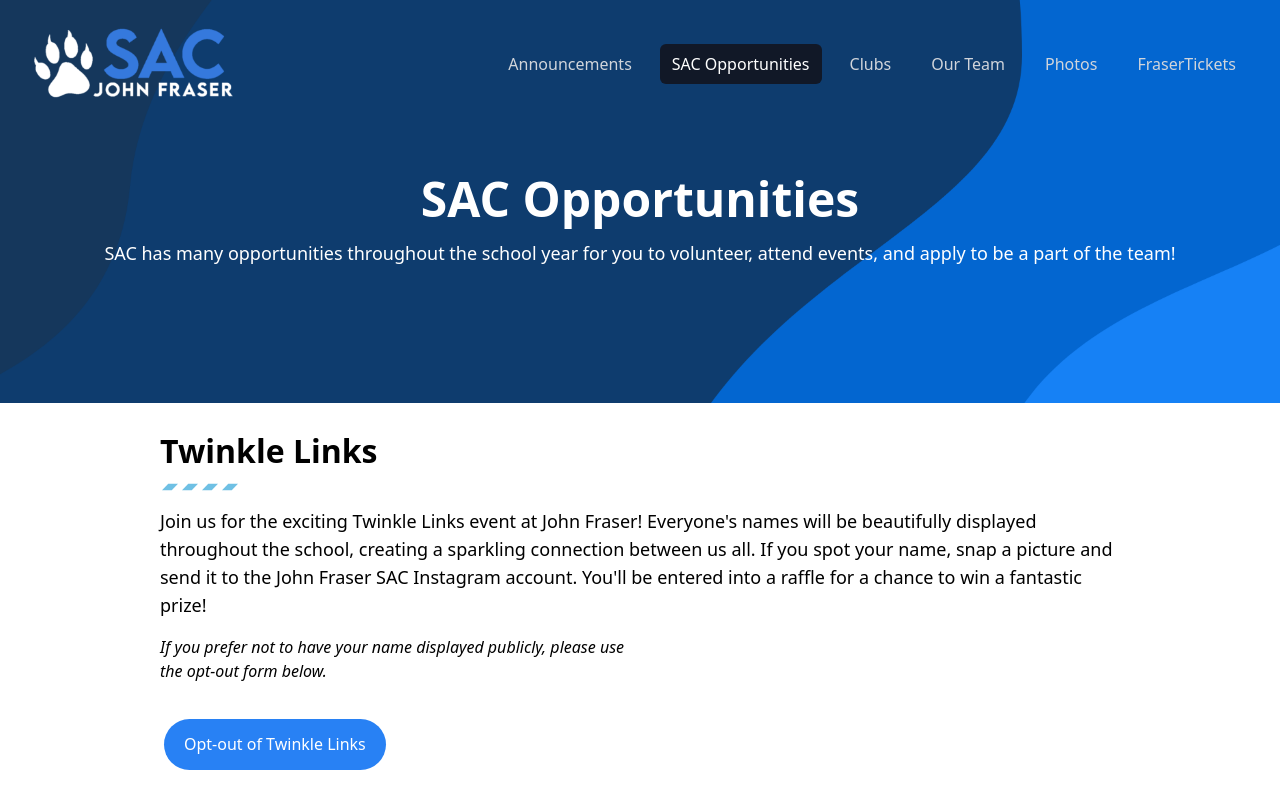
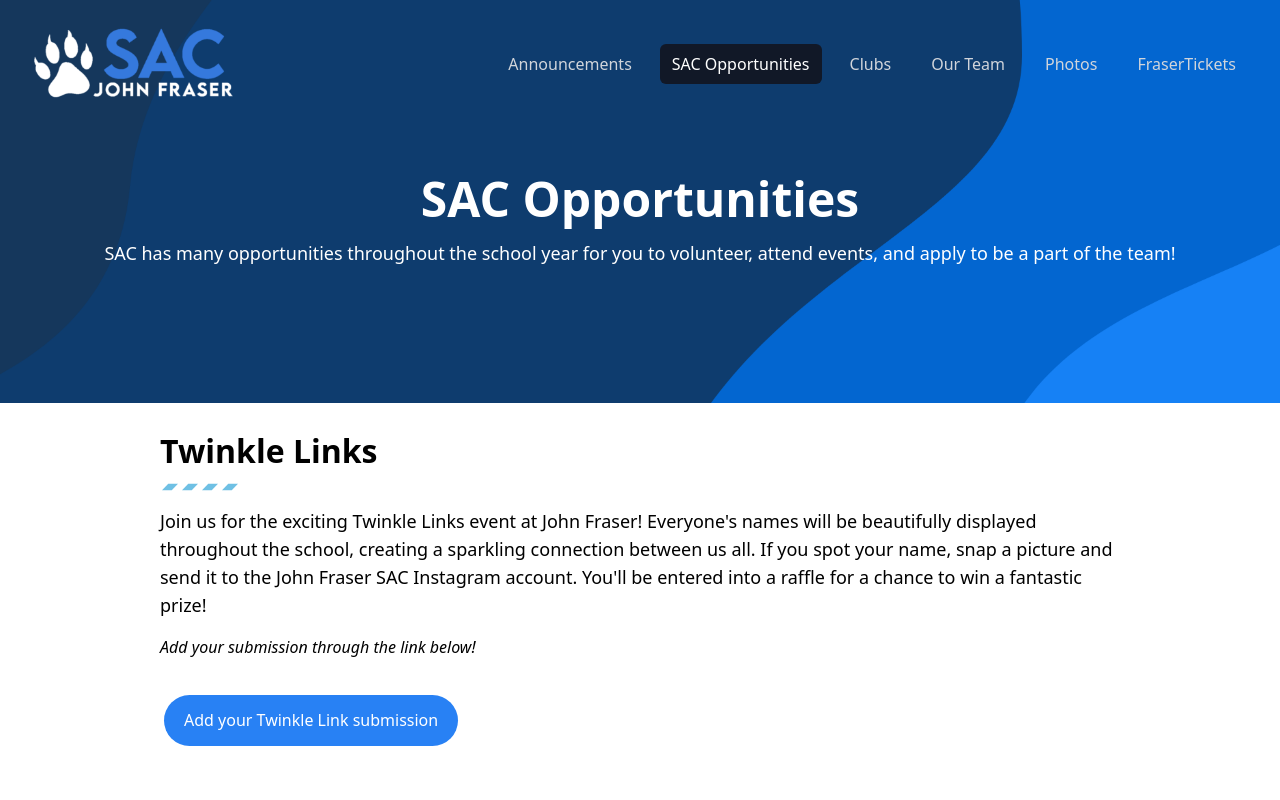
Before and after one commit to JohnfraserSAC/johnfrasersac, a Next.js app: page /opportunities in a window 1280 px wide. Shown: the top 800 px of the page. Built offline with nearby package versions, Linux system fonts and the light colour scheme.

Commit message:
updated twinkle link info

```diff
--- a/app/opportunities/page.tsx
+++ b/app/opportunities/page.tsx
@@ -37,12 +37,12 @@
             to the John Fraser SAC Instagram account. You&apos;ll be entered into a raffle for a chance to win a fantastic prize!
           </p>
           <p className='mb-8 italic lg:w-1/2'>
-            If you prefer not to have your name displayed publicly, please use the opt-out form below.
+            Add your submission through the link below!
           </p>
           <div className='mb-8 w-full flex justify-center items-center lg:justify-normal lg:items-start'>
-            <Link href={'https://docs.google.com/forms/d/e/1FAIpQLSdsnDoU2AaVLVq5jI5vHhgNeOLfwOx2GBRYsP_-aHRSAa47UA/viewform?usp=sharing'}>
+            <Link href={'https://forms.gle/g34XMqxRkpyfHTK37'}>
               <button className='button-2'>
-                <p>Opt-out of Twinkle Links</p>
+                <p>Add your Twinkle Link submission</p>
               </button>
             </Link>
           </div>
@@ -50,7 +50,6 @@
       </div>
 
       {/* Other sections */}
-      {/* Repeat similar fixes for unescaped entities in other parts of your code */}
 
       <hr className='hr-1'></hr>
       <div className='lg:flex lg:justify-center lg:items-center container mx-auto'>
```
Also changed, not shown: app/opportunities/examples.tsx (renamed from app/opportunities/examples.js).
